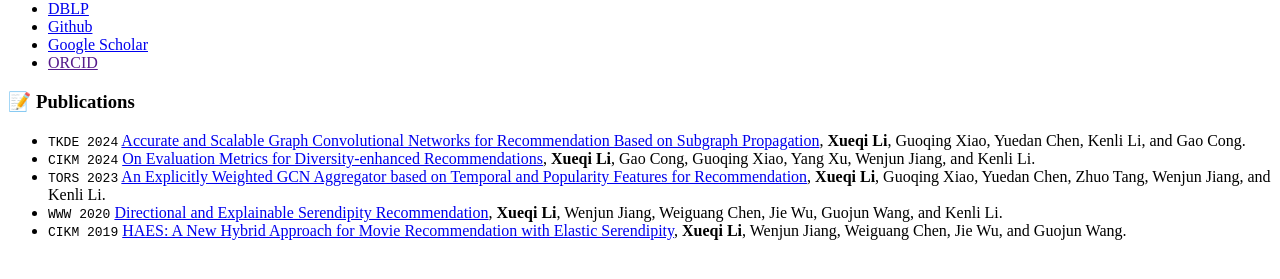
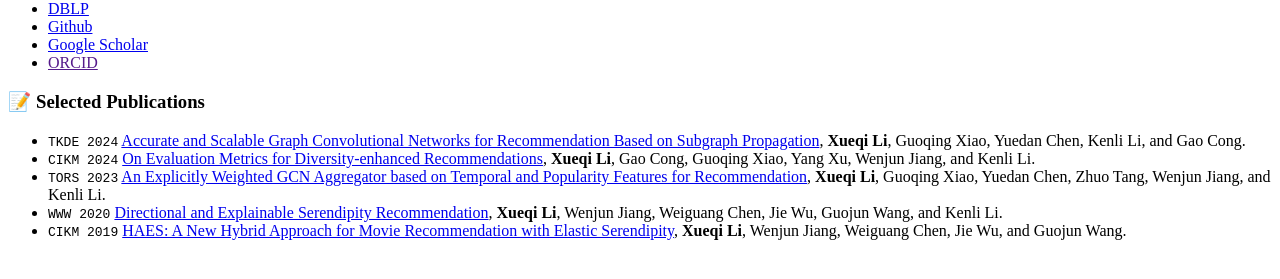
Before and after one commit to Xueqi-Li/Xueqi-Li.github.io, a Jekyll site: the page built from _pages/includes/pub.md, in a window 1280 px wide. Shown: the part 289-568 px from the top of the page. Built offline with Jekyll 4.4.1, drawn with Linux system fonts in a browser that asks for light colours; our own code applies the rules of GitHub Pages for plain Markdown files.

Commit message:
Update pub.md

```diff
--- a/_pages/includes/pub.md
+++ b/_pages/includes/pub.md
@@ -1,4 +1,4 @@
-# 📝 Publications
+# 📝 Selected Publications
 - ``TKDE 2024`` [Accurate and Scalable Graph Convolutional Networks for Recommendation Based on Subgraph Propagation](https://ieeexplore.ieee.org/document/10714406), **Xueqi Li**,
 Guoqing Xiao, Yuedan Chen, Kenli Li, and Gao Cong.
 - ``CIKM 2024`` [On Evaluation Metrics for Diversity-enhanced Recommendations](https://dl.acm.org/doi/10.1145/3627673.3679629), **Xueqi Li**, Gao Cong, Guoqing Xiao, Yang Xu, Wenjun Jiang, and Kenli Li.
```
